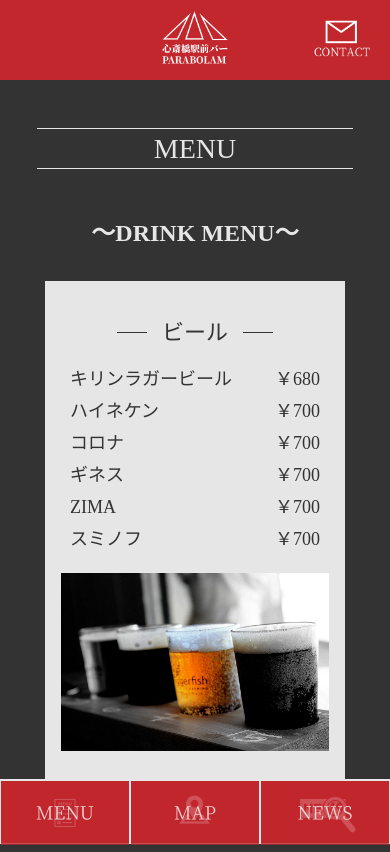
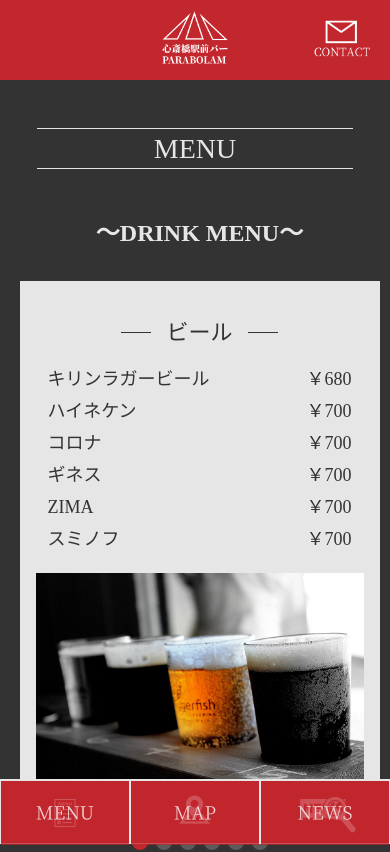
Before and after one commit to KantaroNakaya/parabolam-nextjs, a Next.js app: page /menu in a window 390 px wide. Shown: the top 852 px of the page. Built offline with nearby package versions, Linux system fonts and the light colour scheme.

Commit message:
不要cssの削除

```diff
--- a/app/globals.css
+++ b/app/globals.css
@@ -46,93 +46,6 @@
 }
 
 /*-------------------------
-共通で使うクラスに対して
--------------------------*/
-
-.page-heading {
-    font-family: "Crete Round", serif;
-    font-size: 48px;
-    text-align: center;
-    margin: 32px auto;
-    width: 90%;
-    border-top: 1px solid #e6e6e6;
-    border-bottom: 1px solid #e6e6e6;
-}
-.centerBox {
-    max-width: 1080px;
-    margin: 0 auto;
-}
-.whiteBox {
-    width: 45%;
-    margin: 32px auto;
-    padding-top: 16px;
-    background-color: #e6e6e6;
-    color: #333333;
-}
-
-.whiteBox p {
-    max-width: 540px;
-    width: 90%;
-    margin: 8px auto;
-    line-height: 24px;
-    font-size: 18px;
-}
-.whiteBox img {
-    width: 100%;
-    padding: 16px;
-}
-.heading08 {
-    font-size: 24px;
-    display: block;
-    max-width: 312px;
-    width: 80%;
-    margin: 0 auto 8px;
-    text-align: center;
-}
-
-.heading08 span {
-    display: inline-flex;
-    align-items: center;
-    color: #333333;
-    font-size: 24px;
-    text-transform: uppercase;
-    padding-top: 16px;
-}
-
-.heading08 span::before {
-    content: "";
-    display: inline-block;
-    margin-right: 15px;
-    width: 30px;
-    height: 1px;
-    background-color: #333333;
-}
-.heading08 span::after {
-    content: "";
-    display: inline-block;
-    margin-left: 15px;
-    width: 30px;
-    height: 1px;
-    background-color: #333333;
-}
-
-.custom-animate {
-    animation: fadeInUp;
-    animation-duration: 1s;
-}
-
-.flex {
-    display: flex;
-    flex-wrap: wrap;
-    width: 90%;
-    margin: 0 auto;
-}
-
-.fa-brands {
-    color: #e6e6e6;
-}
-
-/*-------------------------
 swiperに対して
 -------------------------*/
 
@@ -152,30 +65,3 @@
 .menuList .swiper-pagination-food {
     text-align: center;
 }
-
-
-@media screen and (max-width: 767px) {
-    .page-heading {
-        font-size: 48px;
-        text-align: center;
-        margin: 48px auto;
-    }
-    .centerBox {
-        width: 100%;
-    }
-
-    .whiteBox {
-        width: 90%;
-        margin: 32px auto;
-        background-color: #e6e6e6;
-        color: #333333;
-    }
-    .whiteBox p {
-        width: 80%;
-        max-width: 312px;
-        margin: 8px auto;
-    }
-    .menuList .swiper {
-        max-width: 300px;
-    }
-}
```
